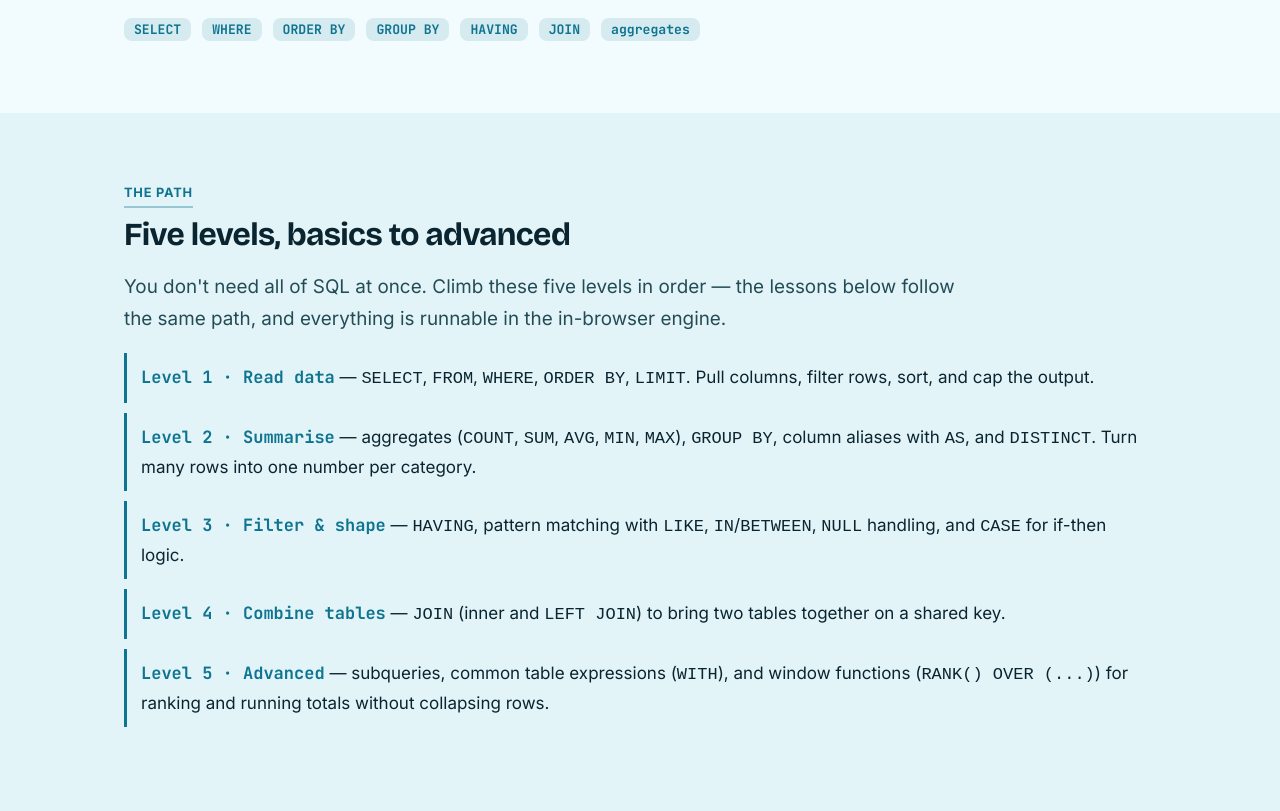
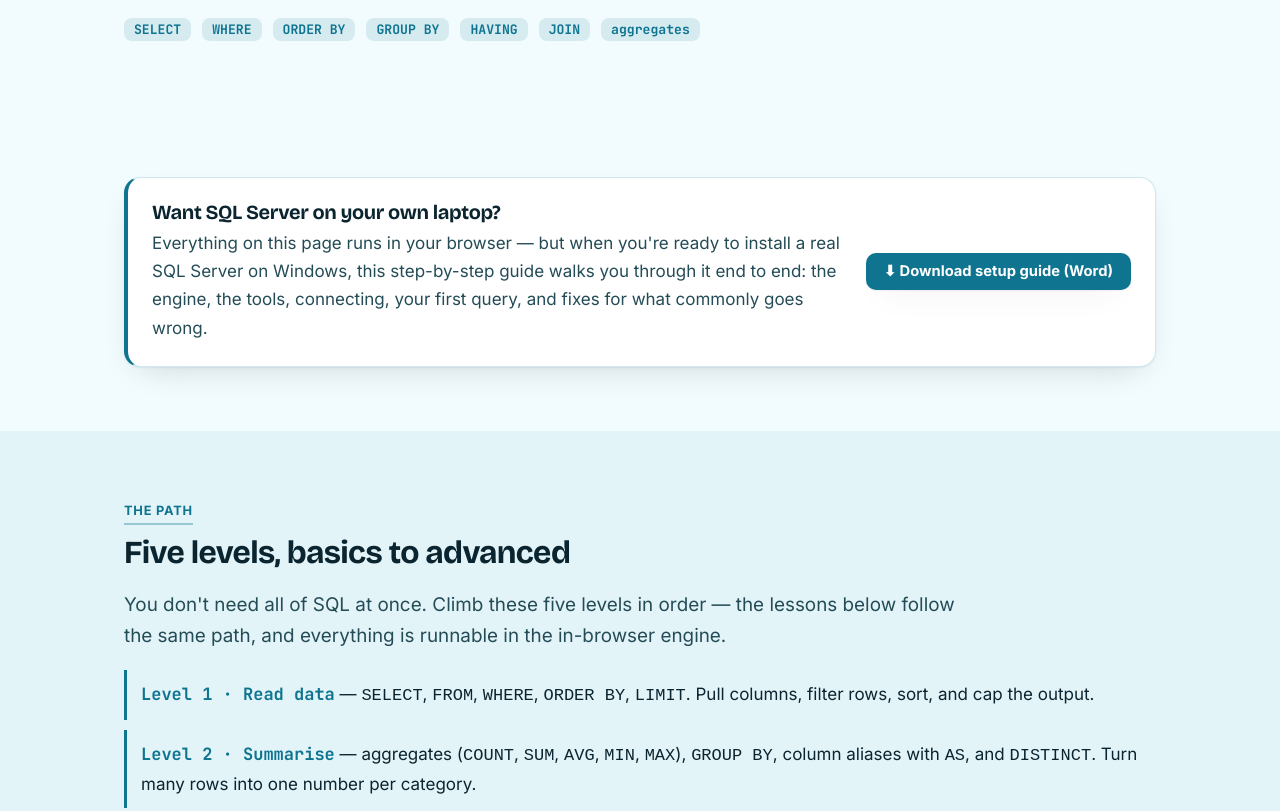
Before and after one commit to AhmedWalid4499/Data-Analytics-Learning, a plain HTML site: page sql.html in a window 1280 px wide. Shown: the part 877-1688 px from the top of the page. Drawn offline with nearby package versions, Linux system fonts and the light colour scheme; no server answers.

Commit message:
Add files via upload

```diff
--- a/sql.html
+++ b/sql.html
@@ -39,6 +39,17 @@
   <p class="lead" style="max-width:70ch">SQL (Structured Query Language) reads and writes data in <b>relational tables</b> — the rows-and-columns model from the <a href="data-foundations.html">Foundations</a> page. As an analyst you'll mostly write <b>SELECT</b> queries: pick columns, filter rows, group and aggregate. Master that and you can answer almost any "how much / how many / by what" question without waiting on anyone.</p>
   <div class="pills" style="margin-top:8px">
     <span class="term">SELECT</span><span class="term">WHERE</span><span class="term">ORDER BY</span><span class="term">GROUP BY</span><span class="term">HAVING</span><span class="term">JOIN</span><span class="term">aggregates</span>
+  </div>
+</div></section>
+
+<!-- DOWNLOAD SETUP GUIDE -->
+<section><div class="wrap">
+  <div class="card" style="border-left:4px solid var(--accent);display:flex;gap:18px;align-items:center;justify-content:space-between;flex-wrap:wrap">
+    <div style="flex:1 1 320px">
+      <h3 style="margin:0 0 .3em">Want SQL Server on your own laptop?</h3>
+      <p style="margin:0;color:var(--ink-soft)">Everything on this page runs in your browser — but when you're ready to install a real SQL Server on Windows, this step-by-step guide walks you through it end to end: the engine, the tools, connecting, your first query, and fixes for what commonly goes wrong.</p>
+    </div>
+    <a class="btn" href="assets/docs/Setting-up-SQL-Server-on-Windows.docx" download>⬇ Download setup guide (Word)</a>
   </div>
 </div></section>
 
@@ -206,7 +217,7 @@ ORDER BY total_rev DESC;</textarea>
     <div class="out" id="sql-out" style="margin-top:12px">Loading…</div>
   </div>
 
-  <div class="note"><span class="ic">i</span><div>Everything runs locally on a copy of the data — you can't break anything. Try <code>UPDATE</code>, <code>INSERT</code> or <code>CREATE TABLE</code> too; refresh the page to reset.</div></div>
+  <div class="note"><span class="ic">i</span><div>Everything runs locally on a copy of the data — you can't break anything. Try <code>UPDATE</code>, <code>INSERT</code> or <code>CREATE TABLE</code> too; refresh the page to reset. Prefer the real thing? <a href="assets/docs/Setting-up-SQL-Server-on-Windows.docx" download>Download the Windows setup guide</a>.</div></div>
 </div></section>
 
 <!-- TIPS -->
```
Also changed, not shown: 1 other file.
